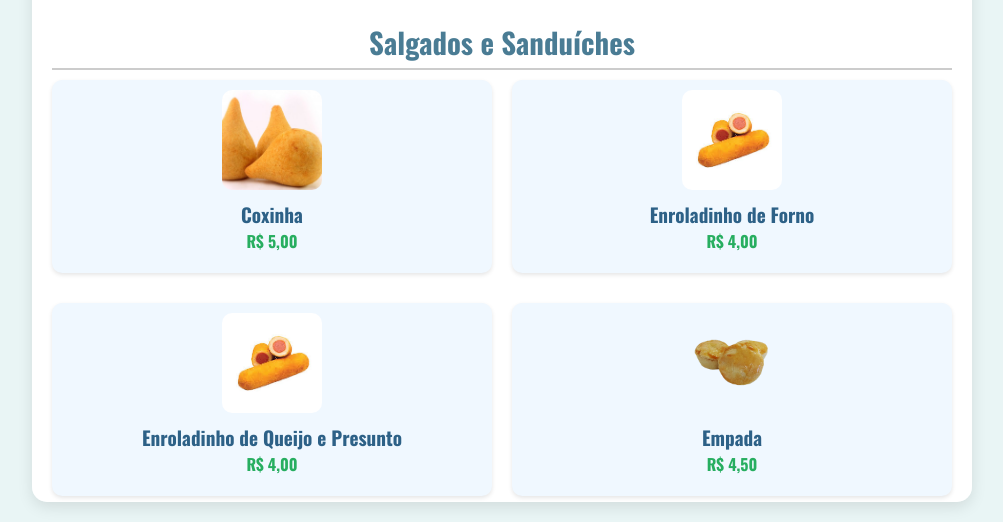
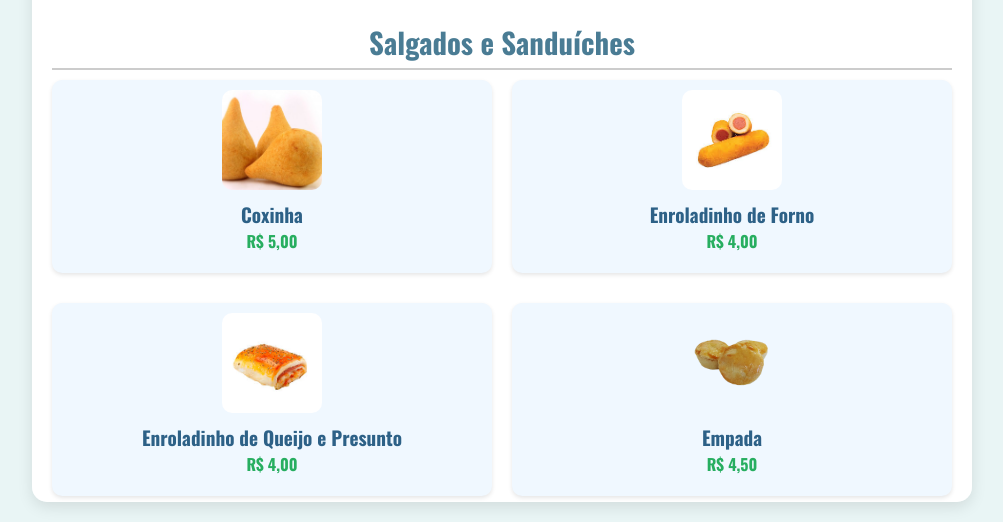
Before and after one commit to cardapio123/cardapio, a plain HTML site: page index.html in a window 1280 px wide. Shown: the part 278-800 px from the top of the page, without its empty margins (138-1141 px from the left). Drawn offline with nearby package versions, Linux system fonts and the light colour scheme.

Commit message:
Update index.html

```diff
--- a/index.html
+++ b/index.html
@@ -36,7 +36,7 @@
                         <div class="description">Delícia caseira: enroladinho de forno recheado com salsicha..</div>
                     </div>
                     <div class="menu-item">
-                        <img src="img/enroladinho.jpg" alt="Enroladinho">
+                        <img src="img/enroladinho de queijo e presunto1.jpg" alt="Enroladinho">
                         <div class="item-info">
                             <strong>Enroladinho de Queijo e Presunto</strong>
                         </div>
```
